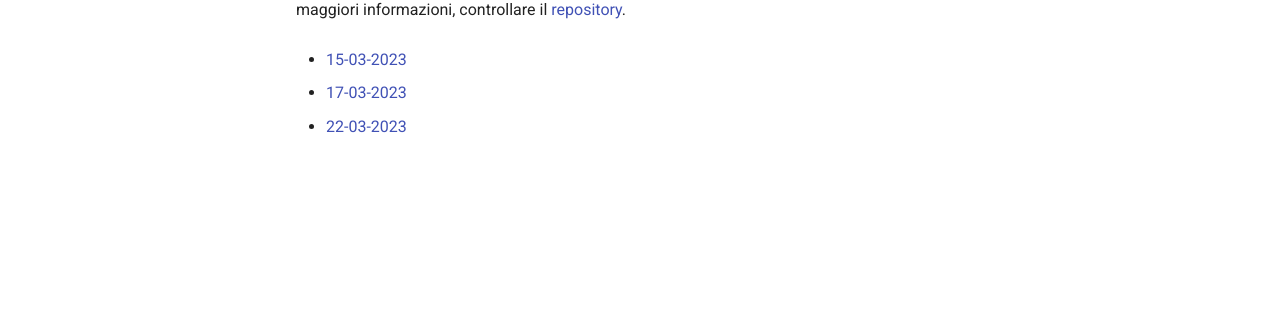
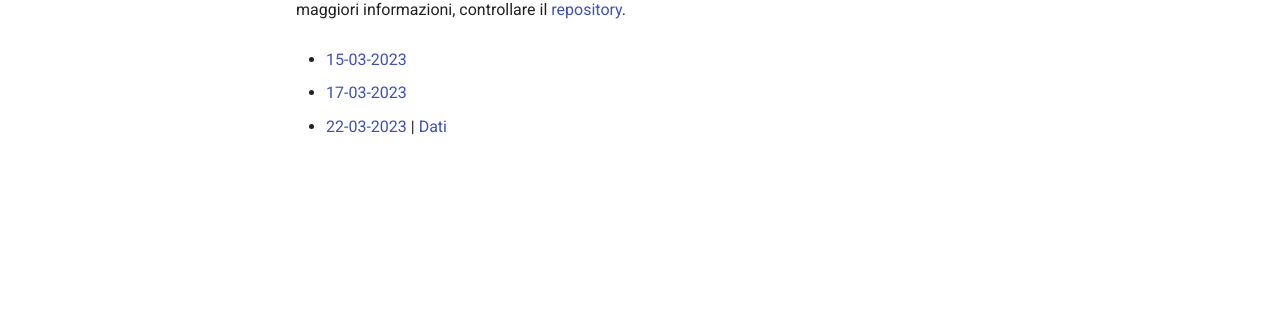
Before and after one commit to andreatitolo/gislab2023, an MkDocs documentation site: the page built from docs/2. Slides/Elenco Slides.md, in a window 1280 px wide. Shown: the part 256-566 px from the top of the page. Built offline with MkDocs 1.6.1 and Material for MkDocs 9.7.7, drawn with Linux system fonts in a browser that asks for light colours; comment, search, counter and statistics services are not loaded.

Commit message:
add link to dataset

```diff
--- a/docs/2. Slides/Elenco Slides.md
+++ b/docs/2. Slides/Elenco Slides.md
@@ -5,4 +5,4 @@
 
 -  [17-03-2023](https://www.andreatitolo.com/slides/gislab/2.introlandscapearchaeowestasia#/title-slide)
 
--  [22-03-2023](https://www.andreatitolo.com/slides/gislab/3.GoogleEarth.html)
+-  [22-03-2023](https://www.andreatitolo.com/slides/gislab/3.GoogleEarth.html) | [Dati](https://codeberg.org/titoloandrea/SapienzaStudentLab2023/raw/branch/main/dati/3_GE/3_GE.7z)
```
